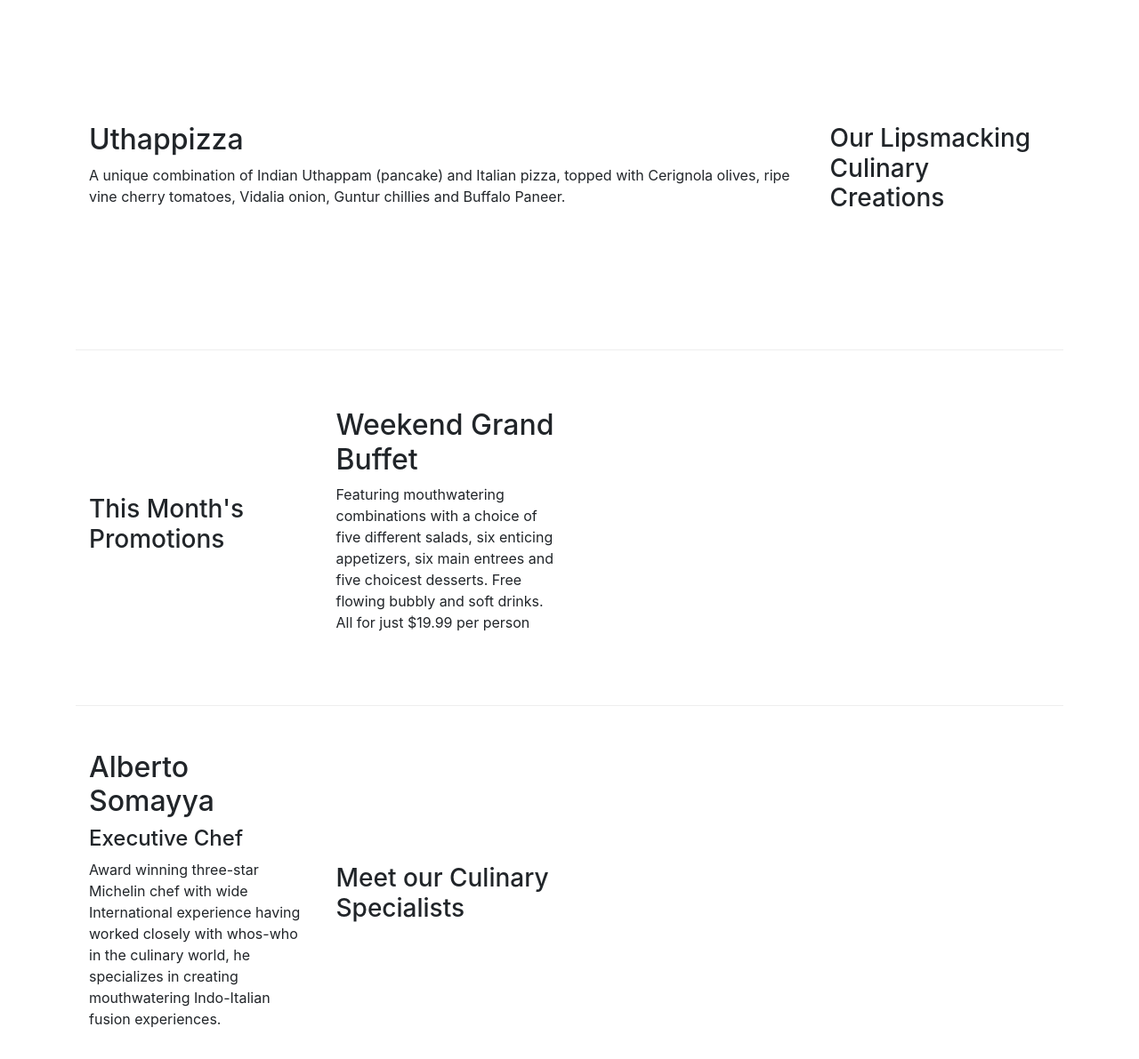
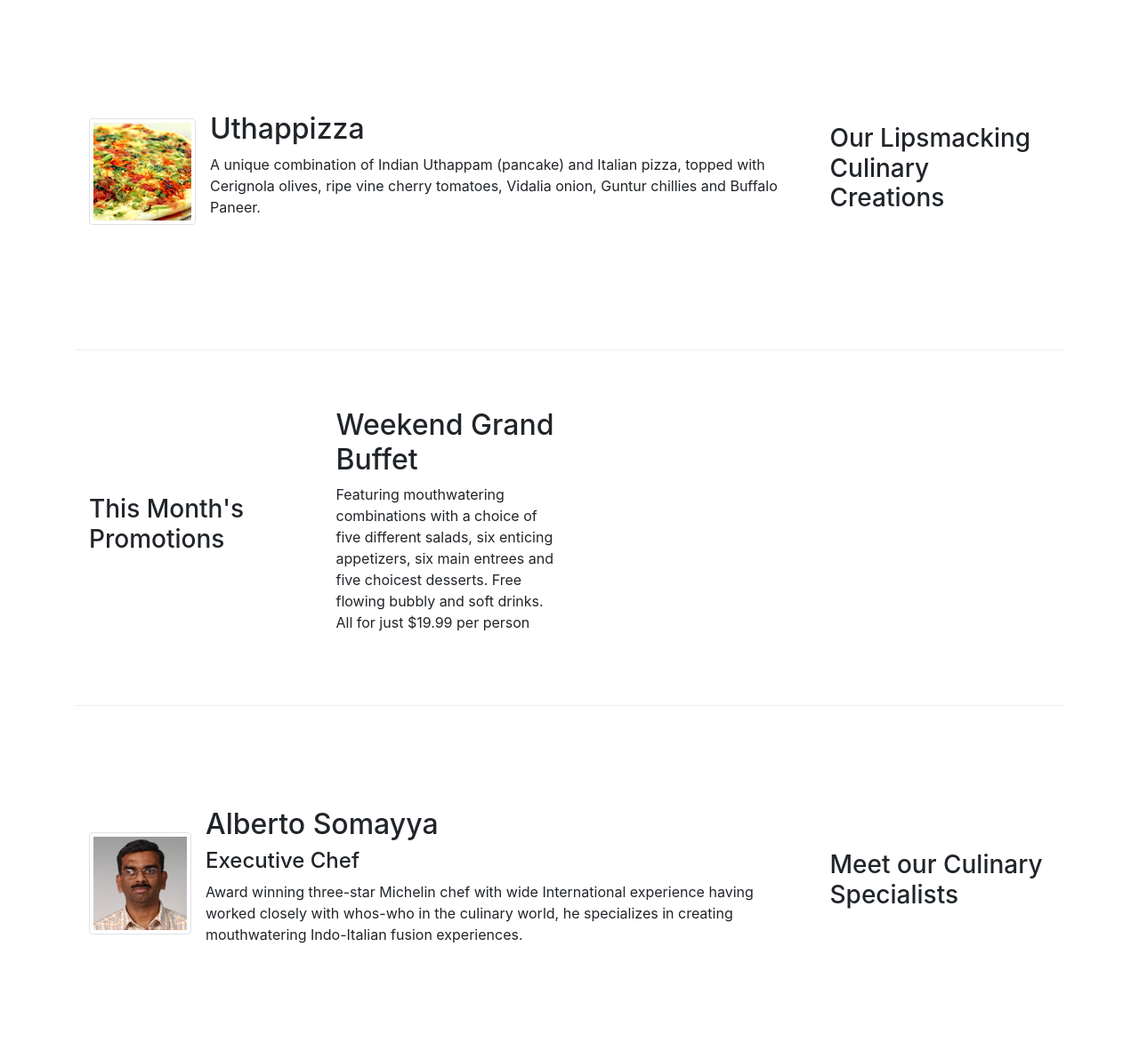
Before and after one commit to Andrew-comm/Bootstrap, a website: page index.html in a window 1280 px wide. Shown: the part 340-1531 px from the top of the page at 89% size. Drawn offline with nearby package versions, Linux system fonts and the light colour scheme.

Commit message:
images and media

```diff
--- a/index.html
+++ b/index.html
@@ -67,8 +67,17 @@
                 <h3>Our Lipsmacking Culinary Creations</h3>
             </div>
             <div class="col col-sm order-sm-first col-md" >
-                <h2>Uthappizza</h2>
-                <p>A unique combination of Indian Uthappam (pancake) and Italian pizza, topped with Cerignola olives, ripe vine cherry tomatoes, Vidalia onion, Guntur chillies and Buffalo Paneer.</p>
+                <div class="media">
+                    <img class="d-flex mr-3 img-thumbnail align-self-center"
+                            src="img/uthappizza.png" alt="Uthappizza">
+                    <div class="media-body">
+                        <h2 class="mt-0">Uthappizza</h2>
+                        <p class="d-none d-sm-block">A unique combination of Indian Uthappam (pancake) and
+                            Italian pizza, topped with Cerignola olives, ripe vine
+                            cherry tomatoes, Vidalia onion, Guntur chillies and
+                            Buffalo Paneer.</p>
+                    </div>
+                </div>
             </div>
         </div>
 
@@ -87,11 +96,22 @@
             <div class="col-12 col-sm-4 order-sm-last col-md-3 ">
                 <h3>Meet our Culinary Specialists</h3>
             </div>
-            <div class="col-12 col-sm-4 order-sm-first col-md-3">
-                <h2>Alberto Somayya</h2>
-                <h4>Executive Chef</h4>
-                <p>Award winning three-star Michelin chef with wide International experience having worked closely with whos-who in the culinary world, he specializes in creating mouthwatering Indo-Italian fusion experiences. </p>
-            </div>
+            <div class="col col-sm order-sm-first col-md">
+                <div class="media">
+                    <img class="d-flex mr-3 img-thumbnail align-self-center"
+                            src="img/alberto.png" alt="Alberto Somayya">
+                    <div class="media-body">
+                        <h2 class="mt-0">Alberto Somayya</h2>
+                        <h4>Executive Chef</h4>
+                        <p class="d-none d-sm-block">Award winning three-star Michelin chef with wide
+                            International experience having worked closely with
+                            whos-who in the culinary world, he specializes in
+                            creating mouthwatering Indo-Italian fusion experiences.
+                            </p>
+                    </div>
+                </div>
+
+
         </div>
     </div>
 
```
